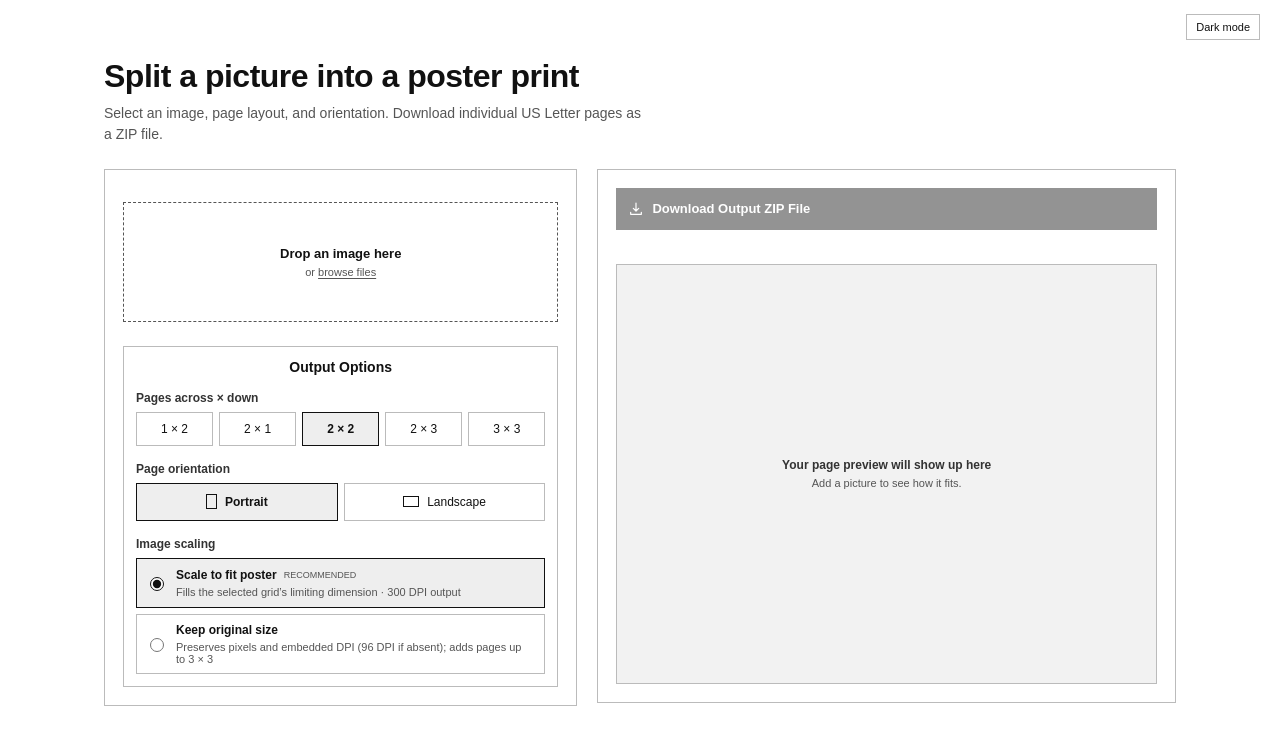
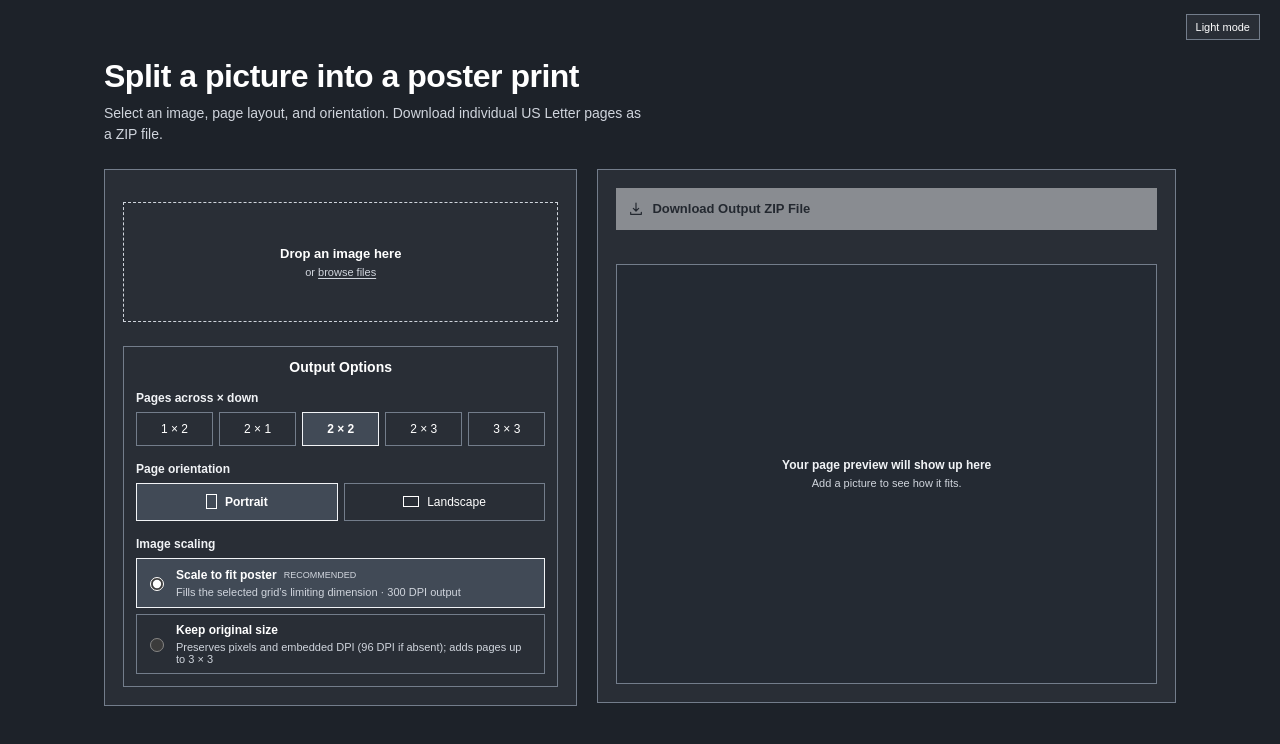
Before and after one commit to bcwalnja/picture-splitter, a plain HTML site: page index.html in a window 1280 px wide. Drawn offline with Linux system fonts and the dark colour scheme.

Commit message:
Updated dark mode to follow browser setting

```diff
--- a/index.html
+++ b/index.html
@@ -7,6 +7,7 @@
       name="description"
       content="Split a picture into precisely sized US Letter pages and download a print-ready set."
     />
+    <meta name="color-scheme" content="light dark" />
     <title>Picture Splitter</title>
     <link rel="stylesheet" href="./styles.css" />
   </head>
--- a/main.js
+++ b/main.js
@@ -608,10 +608,23 @@ document.querySelectorAll('input[name="grid"], input[name="orientation"], input[
   .forEach((input) => input.addEventListener("change", updatePreview));
 
 elements.downloadButton.addEventListener("click", createDownload);
-elements.themeToggle.addEventListener("click", () => {
-  const isDark = document.documentElement.dataset.theme !== "dark";
-  document.documentElement.dataset.theme = isDark ? "dark" : "light";
+const themePreference = window.matchMedia("(prefers-color-scheme: dark)");
+let manuallySelectedTheme = false;
+
+function setTheme(theme) {
+  const isDark = theme === "dark";
+  document.documentElement.dataset.theme = theme;
   elements.themeToggle.textContent = isDark ? "Light mode" : "Dark mode";
   elements.themeToggle.setAttribute("aria-pressed", String(isDark));
+}
+
+setTheme(themePreference.matches ? "dark" : "light");
+themePreference.addEventListener("change", (event) => {
+  if (!manuallySelectedTheme) setTheme(event.matches ? "dark" : "light");
+});
+
+elements.themeToggle.addEventListener("click", () => {
+  manuallySelectedTheme = true;
+  setTheme(document.documentElement.dataset.theme === "dark" ? "light" : "dark");
 });
 window.addEventListener("resize", drawPreview);
--- a/styles.css
+++ b/styles.css
@@ -39,6 +39,27 @@
   --button-hover: #dfe4eb;
   --button-muted: #414a56;
   --error: #ff8a8a;
+}
+
+@media (prefers-color-scheme: dark) {
+  :root:not([data-theme]) {
+    color-scheme: dark;
+    --ink: #fff;
+    --muted: #d0d5dd;
+    --line: #737d8b;
+    --paper: #292e36;
+    --canvas: #242a33;
+    --page-bg: #1d2229;
+    --subtle: #f1f3f6;
+    --hover: #363d47;
+    --selected-bg: #414a56;
+    --selected-border: #f1f3f6;
+    --focus: #fff;
+    --button-bg: #fff;
+    --button-hover: #dfe4eb;
+    --button-muted: #414a56;
+    --error: #ff8a8a;
+  }
 }
 
 * {
```
Also changed, not shown: README.md.
